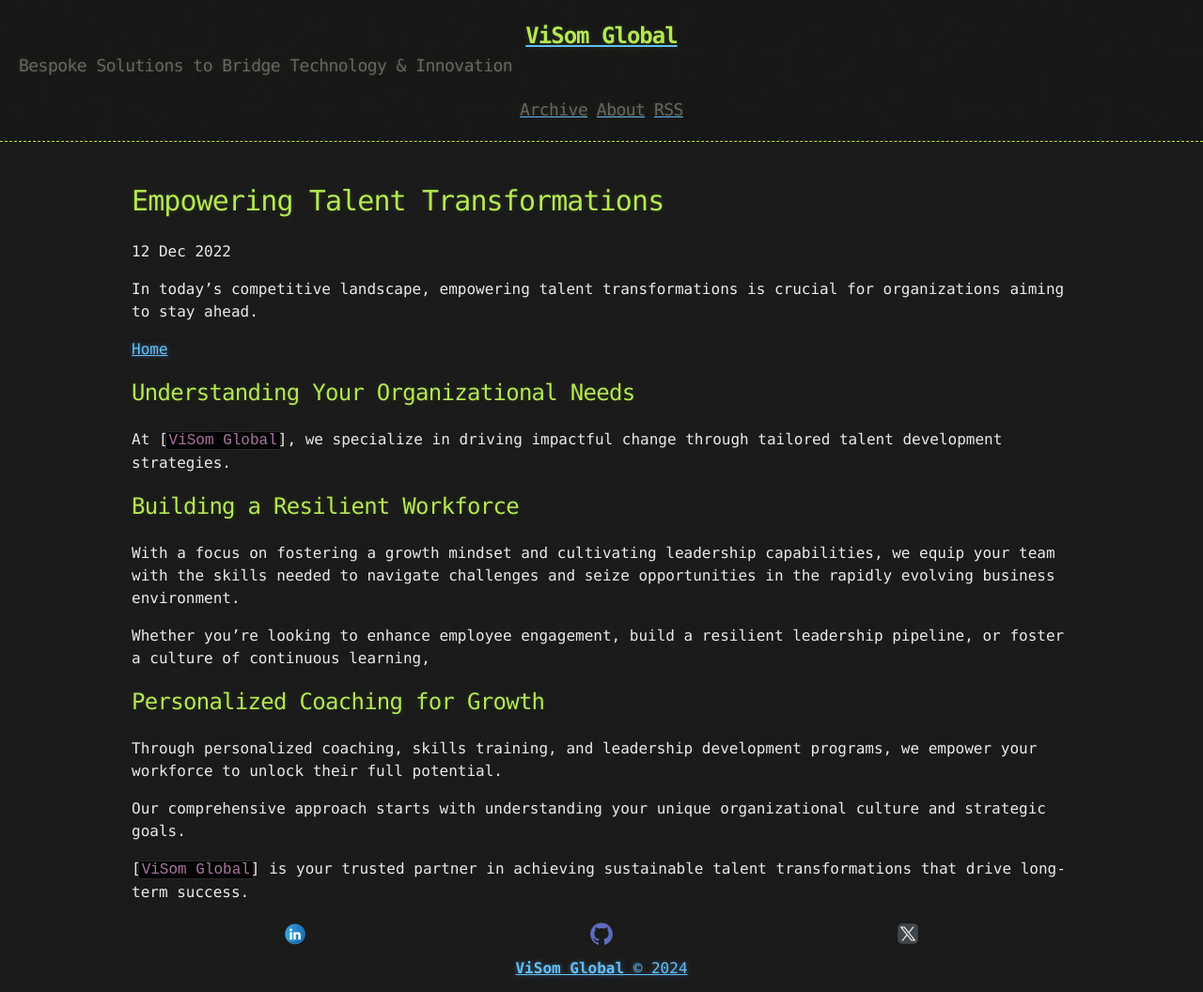
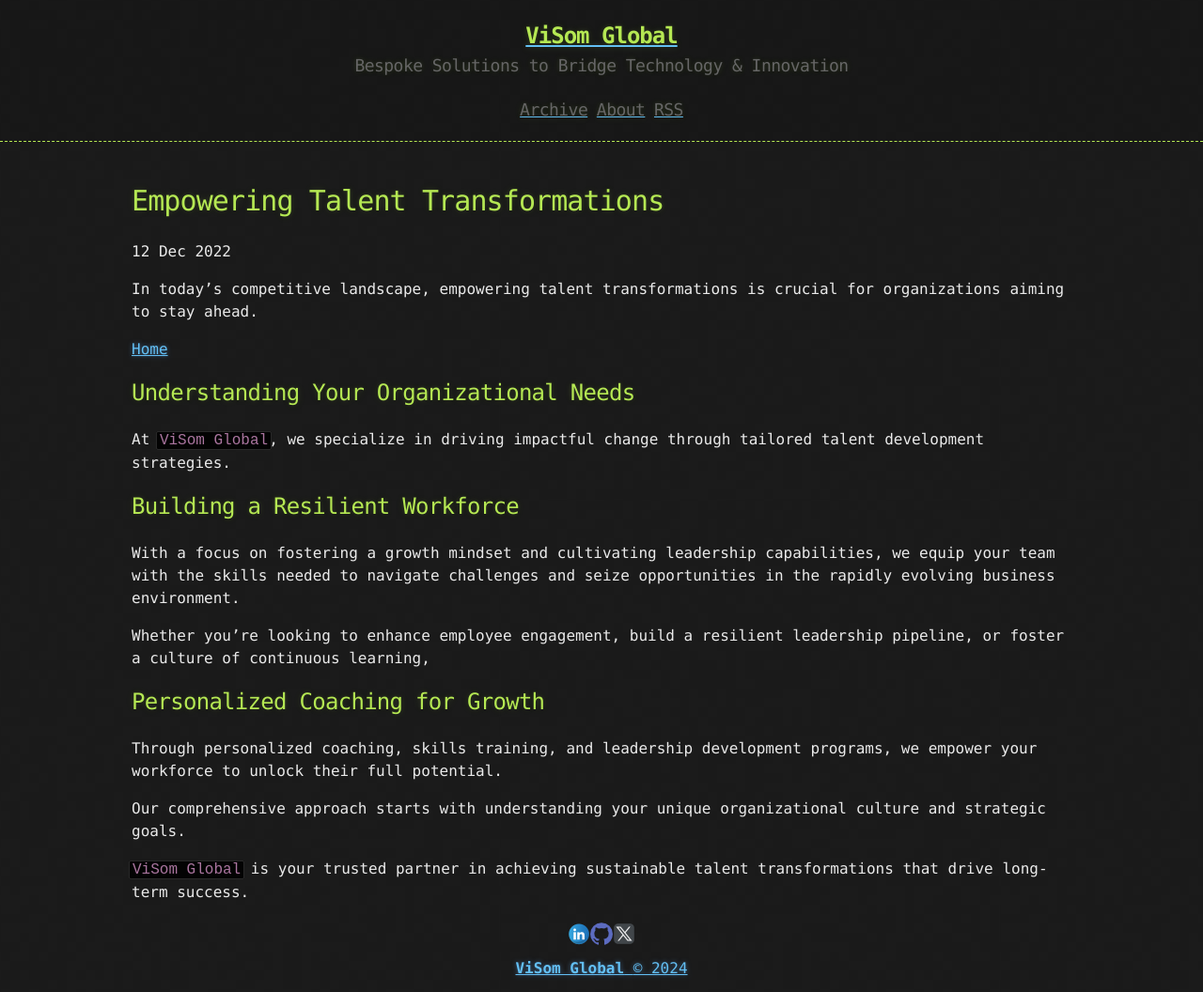
Before and after one commit to somesh3168/somesh3168.github.io, a Jekyll site: the page built from _posts/2022-12-12-Empowering-Talent-Transformations.md, in a window 1280 px wide. Shown: the whole page at 94% size. Built offline with Jekyll 4.4.1, drawn with Linux system fonts in a browser that asks for light colours.

Commit message:
dev com 003

```diff
--- a/_includes/footer.html
+++ b/_includes/footer.html
@@ -1,12 +1,10 @@
 <footer>
   <div style="display: flex;
-              flex-direction: row;
-              justify-content: space-evenly;
-              align-items: center;
-              flex-wrap: nowrap;">
-    <img src="/assets/linkedin.png" alt="LinkedIn">
-    <img src="/assets/github.png" alt="GitHub">
-    <img src="/assets/x.png" alt="X">
+  align-items: center;
+  justify-content: center;">
+    <img class="social-img" src="/assets/linkedin.png" alt="LinkedIn">
+    <img class="social-img" src="/assets/github.png" alt="GitHub">
+    <img class="social-img" src="/assets/x.png" alt="X">
   </div>
   <a href="#">
     <span>
--- a/_includes/header.html
+++ b/_includes/header.html
@@ -5,7 +5,7 @@
     <h1>{{ owner_first_name }}</h1>
     </a>
     {% assign site_desc = site.description %}
-    <h2>{{ site_desc }}</h2>
+    <h2 class="header-links">{{ site_desc }}</h2>
     <div class="header-links">
       {% include links.html %}
     </div>
--- a/_posts/2022-12-12-Empowering-Talent-Transformations.md
+++ b/_posts/2022-12-12-Empowering-Talent-Transformations.md
@@ -10,7 +10,7 @@ In today's competitive landscape, empowering talent transformations is crucial f
 
 ## [](#header-1)Understanding Your Organizational Needs
 
-At [`ViSom Global`], we specialize in driving impactful change through tailored talent development strategies.
+At `ViSom Global`, we specialize in driving impactful change through tailored talent development strategies.
 
 ## [](#header-2)Building a Resilient Workforce
 
@@ -24,4 +24,4 @@ Through personalized coaching, skills training, and leadership development progr
 
 Our comprehensive approach starts with understanding your unique organizational culture and strategic goals.
 
-[`ViSom Global`] is your trusted partner in achieving sustainable talent transformations that drive long-term success.
+`ViSom Global` is your trusted partner in achieving sustainable talent transformations that drive long-term success.
--- a/_sass/base.scss
+++ b/_sass/base.scss
@@ -259,7 +259,9 @@ a:active, a:focus {
 .cf {
   zoom:1;
 }
-
+.social-img-footer {
+  margin: 0 20px;
+}
 /* Make footer stick to bottom */
 
 .pagination, footer {
```
